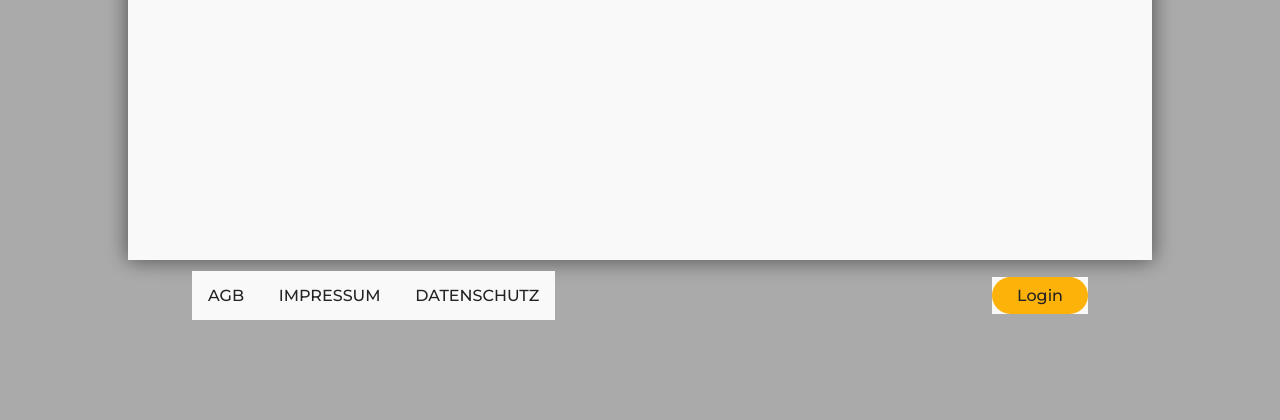
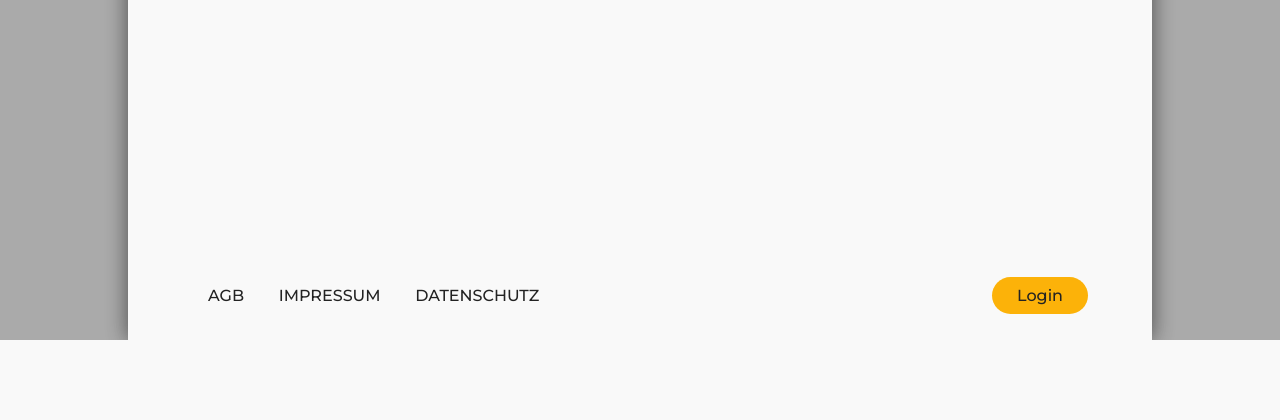
Before and after one commit to BukkitGerman/ITA-F_Pappen_Fabrik_Nierfeld, a PHP site: page /p/agb/index.php in a window 1280 px wide. Shown: the part 540-960 px from the top of the page. After the commit the page ends 880 px from the top, so only its background shows below. Run offline with PHP 8.4, Linux system fonts and the light colour scheme; style sheets or scripts are compiled from the project's sources.

Commit message:
Fix Position bug

```diff
--- a/p3/page/css/footer.css
+++ b/p3/page/css/footer.css
@@ -2,15 +2,15 @@ footer, .push {
   height: 70px; }
 
 footer {
-  position: sticky;
-  top: 100%;
+  position: relative;
+  bottom: 0px;
   margin: auto;
   display: flex;
   width: 80vw;
   justify-content: space-between;
   align-items: center;
   padding: 5px 5%;
-  background: transparent; }
+  background: #f9f9f9; }
   footer .nav__links {
     list-style: none; }
     footer .nav__links li {
--- a/p3/page/css/footer.sass
+++ b/p3/page/css/footer.sass
@@ -9,15 +9,15 @@ footer, .push
 	height: 70px
 
 footer
-	position: sticky
-	top: 100%
+	position: relative
+	bottom: 0px
 	margin: auto
 	display: flex
 	width: 80vw
 	justify-content: space-between
 	align-items: center
 	padding: 5px 5%
-	background: transparent
+	background: #f9f9f9
 
 
 	.nav__links
--- a/p3/page/css/style.css
+++ b/p3/page/css/style.css
@@ -28,25 +28,29 @@
   opacity: 1;
   z-index: 2; }
 
-body {
-  height: 120vh;
-  font-size: 62.5%;
-  font-family: "Montserrat", sans-serif;
+html {
   background: #aaaaaa; }
-  body .wrapper {
-    position: fixed;
+  html body {
+    height: 100%;
+    font-size: 62.5%;
+    font-family: "Montserrat", sans-serif;
+    background: #aaaaaa; }
+  html .wrapper {
+    position: relative;
     display: flex;
     margin: auto auto auto auto;
     box-shadow: 1px 0 20px rgba(0, 0, 0, 0.3), -1px 0 20px rgba(0, 0, 0, 0.3);
-    left: 10vw;
     width: 80vw;
     justify-content: center;
-    min-height: 100%;
+    min-height: 110vh;
+    height: auto;
     margin-bottom: -5rem;
     color: #232323; }
-    body .wrapper .content {
+    html .wrapper .content {
+      position: relative;
       margin: 12rem auto 10rem auto;
       width: 70vw;
+      height: auto;
       font-size: 0.9rem; }
 
 .link__form {
--- a/p3/page/css/style.sass
+++ b/p3/page/css/style.sass
@@ -39,28 +39,32 @@ $grun: #5c8450
 	opacity: 1
 	z-index: 2
 
+html
+	background: #aaaaaa
 
-body
-	height: 120vh
-	font-size: 62.5%
-	font-family: "Montserrat", sans-serif
-	background: #aaaaaa
+	body
+		height: 100%
+		font-size: 62.5%
+		font-family: "Montserrat", sans-serif
+		background: #aaaaaa
 
 
 	.wrapper
-		position: fixed
+		position: relative
 		display: flex
 		margin: auto auto auto auto
 		box-shadow: 1px 0 20px rgba(0, 0, 0, 0.3), -1px 0 20px rgba(0, 0, 0, 0.3)
-		left: 10vw
 		width: 80vw
 		justify-content: center
-		min-height: 100%
+		min-height: 110vh
+		height: auto
 		margin-bottom: -5rem
 		color: $primary
 		.content
+			position: relative
 			margin: 12rem auto 10rem auto
 			width: 70vw
+			height: auto
 			font-size: 0.9rem
 
 
```
Also changed, not shown: 2 other files.
